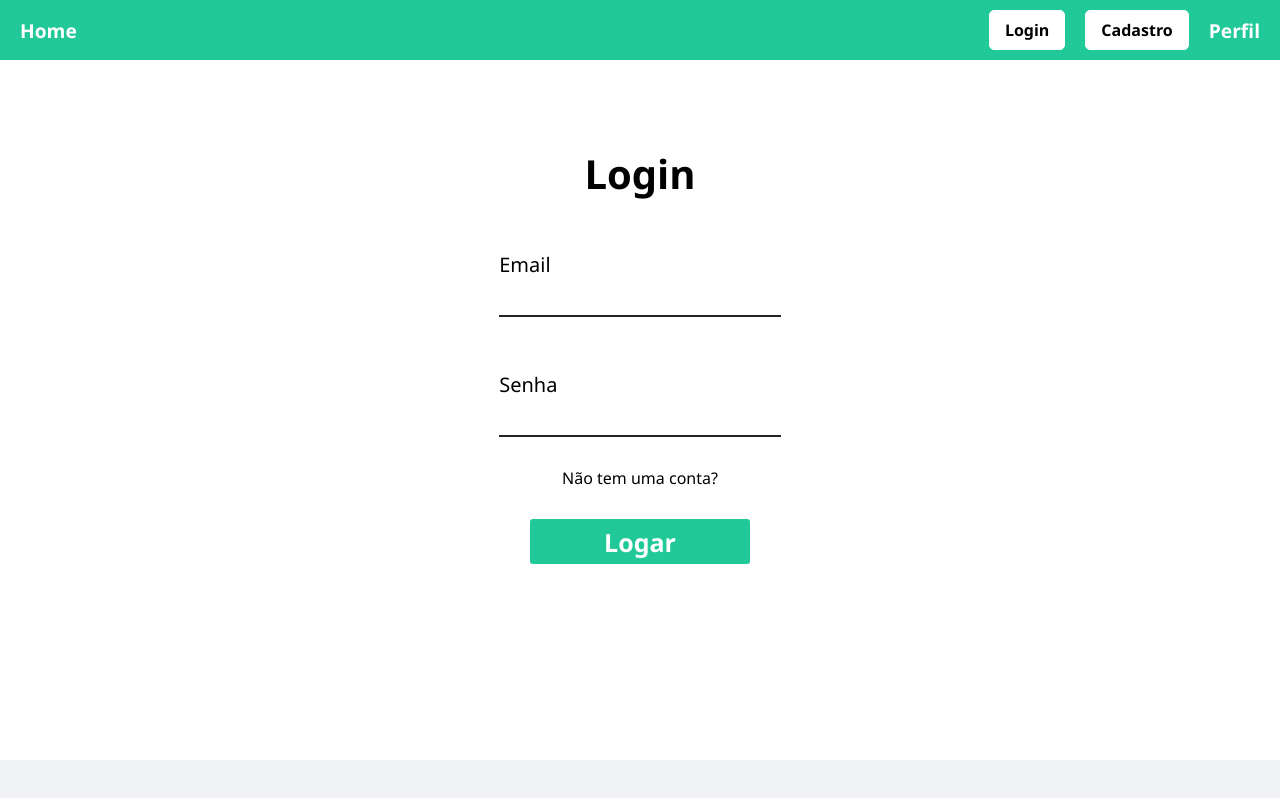
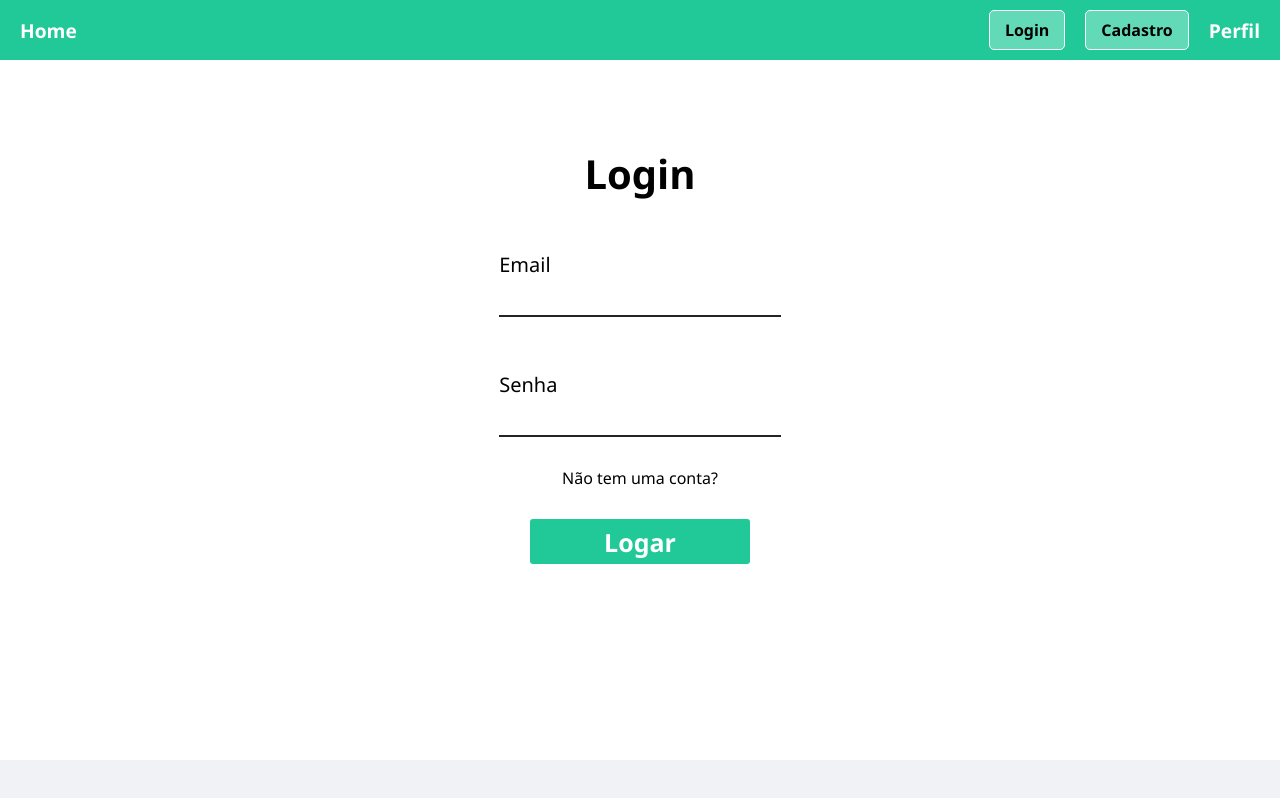
Before and after one commit to OracleThe61/senaiSALimpeza, a React (Vite) app: page /Login in a window 1280 px wide. Built offline with nearby package versions, Linux system fonts and the light colour scheme; no server answers.

Commit message:
pequenas alterações

```diff
--- a/src/components/botao_cadastro.css
+++ b/src/components/botao_cadastro.css
@@ -1,6 +1,7 @@
 .bnt_cadastro {
-    background-color: white;
+
     border: 1px solid rgb(255, 255, 255);
+    background-color: rgba(255, 255, 255, 0.3);
     color: rgb(0, 0, 0);
     padding: 8px 15px;
     border-radius: 5px;
@@ -11,7 +12,7 @@
 }
 
 .bnt_cadastro:hover {
-    background-color: rgba(255, 255, 255, 0.3);
+    background-color: white;
     color: #000000;
     border: 1px solid #ffffff;
     transition: 0.4s;
--- a/src/components/botao_login.css
+++ b/src/components/botao_login.css
@@ -1,5 +1,5 @@
 .bnt_login {
-    background-color: white;
+    background-color: rgba(255, 255, 255, 0.3);
     border: 1px solid rgb(255, 255, 255);
     color: rgb(0, 0, 0);
     padding: 8px 15px;
@@ -11,7 +11,7 @@
 }
 
 .bnt_login:hover {
-    background-color:  rgba(255, 255, 255, 0.3);
+    background-color:  white;
     color: #000000;
     border: 1px solid #ffffff;
     transition: 0.4s;
--- a/src/pages/Cadastro.jsx
+++ b/src/pages/Cadastro.jsx
@@ -144,7 +144,6 @@ function Cadastro() {
                 pauseOnFocusLoss={false}
                 draggable
                 pauseOnHover={false}
-                theme="colored"
             />
         </div>
     )
--- a/src/pages/Login.jsx
+++ b/src/pages/Login.jsx
@@ -117,7 +117,7 @@ function Login() {
                 pauseOnFocusLoss={false}
                 draggable
                 pauseOnHover={false}
-                theme="colored"
+
             />
         </div>
     )
```
